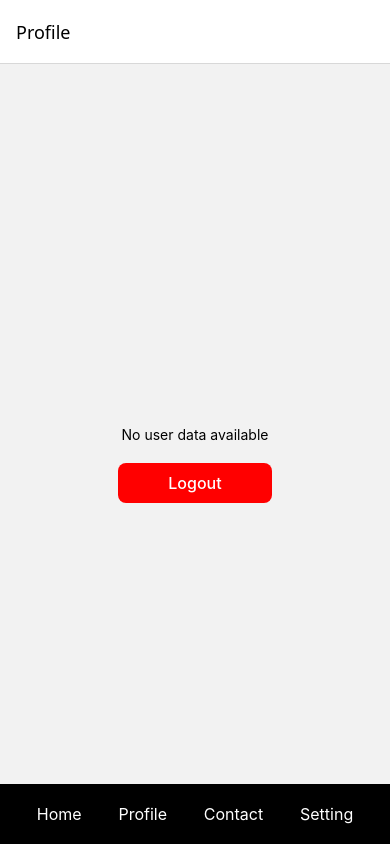
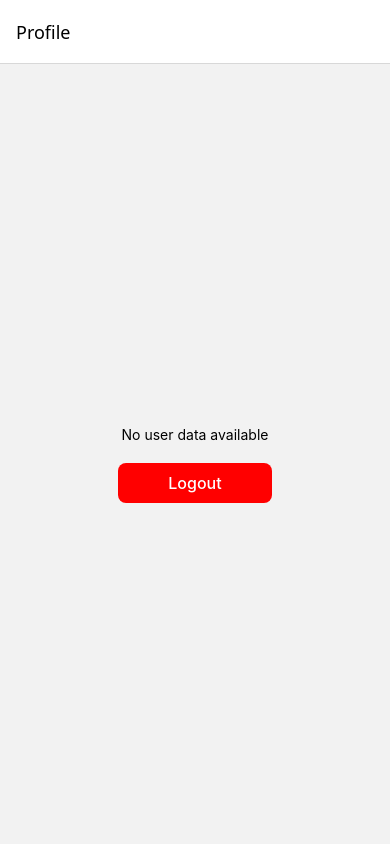
Before and after one commit to codeguyakash/com.pooh.codeguyakash, a React Native app: screen /Profile in a window 390 px wide. Built offline with nearby package versions, Linux system fonts and the light colour scheme.

Commit message:
feat: Remove unused screens and update navigation flow

```diff
--- a/App.tsx
+++ b/App.tsx
@@ -1,10 +1,7 @@
 import React from 'react';
 import { NavigationContainer } from '@react-navigation/native';
 import { createStackNavigator } from '@react-navigation/stack';
-import Home from './src/screens/Home';
 import Profile from './src/screens/Profile';
-import Contact from './src/screens/Contact';
-import Setting from './src/screens/Setting';
 import Login from './src/screens/Login';
 import Auth from './src/context/Auth';
 
@@ -18,10 +15,7 @@ function App(): React.JSX.Element {
         screenOptions={{ headerShown: false }}>
         <Stack.Screen name="Auth" component={Auth} />
         <Stack.Screen name="Login" component={Login} />
-        <Stack.Screen name="Home" component={Home} />
         <Stack.Screen name="Profile" component={Profile} />
-        <Stack.Screen name="Contact" component={Contact} />
-        <Stack.Screen name="Setting" component={Setting} />
       </Stack.Navigator>
     </NavigationContainer>
   );
--- a/src/components/Menu.tsx
+++ /dev/null
@@ -1,53 +0,0 @@
-import React from 'react';
-import { View, Text, StyleSheet, TouchableOpacity } from 'react-native';
-
-const BottomTabBar = ({ navigation }: any) => {
-  return (
-    <View style={styles.tabContainer}>
-      <TouchableOpacity
-        style={styles.tabItem}
-        onPress={() => navigation.navigate('Home')}>
-        <Text style={styles.tabText}>Home</Text>
-      </TouchableOpacity>
-      <TouchableOpacity
-        style={styles.tabItem}
-        onPress={() => navigation.navigate('Profile')}>
-        <Text style={styles.tabText}>Profile</Text>
-      </TouchableOpacity>
-      <TouchableOpacity
-        style={styles.tabItem}
-        onPress={() => navigation.navigate('Contact')}>
-        <Text style={styles.tabText}>Contact</Text>
-      </TouchableOpacity>
-      <TouchableOpacity
-        style={styles.tabItem}
-        onPress={() => navigation.navigate('Setting')}>
-        <Text style={styles.tabText}>Setting</Text>
-      </TouchableOpacity>
-    </View>
-  );
-};
-
-export default BottomTabBar;
-
-const styles = StyleSheet.create({
-  tabContainer: {
-    flexDirection: 'row',
-    justifyContent: 'space-evenly',
-    alignItems: 'center',
-    position: 'absolute',
-    bottom: 0,
-    left: 0,
-    right: 0,
-    paddingVertical: 20,
-    backgroundColor: '#000',
-  },
-  tabItem: {
-    alignItems: 'center',
-    justifyContent: 'center',
-  },
-  tabText: {
-    color: '#fff',
-    fontSize: 16,
-  },
-});
--- a/src/screens/Contact.tsx
+++ /dev/null
@@ -1,27 +0,0 @@
-import { View } from 'react-native';
-import { useEffect } from 'react';
-import Menu from '../components/Menu';
-import { styles } from '../globalStyles';
-
-const Contact = ({ navigation }: any) => {
-  useEffect(() => {
-    console.log(navigation);
-    navigation.setOptions({
-      headerTitle: 'Contact',
-      headerShown: true,
-      headerTitleStyle: {
-        color: 'black',
-      },
-
-      headerLeft: () => null,
-    });
-  }, [navigation]);
-
-  return (
-    <View style={styles.container}>
-      <Menu navigation={navigation} />
-    </View>
-  );
-};
-
-export default Contact;
--- a/src/screens/Home.tsx
+++ /dev/null
@@ -1,27 +0,0 @@
-import { View } from 'react-native';
-import { useEffect } from 'react';
-import Menu from '../components/Menu';
-import { styles } from '../globalStyles';
-
-const Home = ({ navigation }: any) => {
-  useEffect(() => {
-    console.log(navigation);
-    navigation.setOptions({
-      headerTitle: 'Home',
-      headerShown: true,
-      headerTitleStyle: {
-        color: 'black',
-      },
-
-      headerLeft: () => null,
-    });
-  }, [navigation]);
-
-  return (
-    <View style={styles.container}>
-      <Menu navigation={navigation} />
-    </View>
-  );
-};
-
-export default Home;
--- a/src/screens/Login.tsx
+++ b/src/screens/Login.tsx
@@ -44,7 +44,7 @@ const Login = () => {
         await AsyncStorage.setItem('user', JSON.stringify(data.data.user));
         if (isAndroid) {
           ToastAndroid.show(`${data.message}`, ToastAndroid.SHORT);
-          navigation.navigate('Home');
+          navigation.navigate('Profile');
           return;
         }
         Alert.alert(`${data.message}`, JSON.stringify(data));
--- a/src/screens/Profile.tsx
+++ b/src/screens/Profile.tsx
@@ -7,7 +7,6 @@ import {
   ActivityIndicator,
 } from 'react-native';
 import { useEffect, useState } from 'react';
-import Menu from '../components/Menu';
 import { styles } from '../globalStyles';
 import AsyncStorage from '@react-native-async-storage/async-storage';
 import verifiedBadge from '../assets/icons/verified-badge.png';
@@ -110,7 +109,6 @@ const Profile = ({ navigation }: any) => {
           )}
         </TouchableOpacity>
       </View>
-      <Menu navigation={navigation} />
     </View>
   );
 };
--- a/src/screens/Setting.tsx
+++ /dev/null
@@ -1,26 +0,0 @@
-import { View } from 'react-native';
-import React, { useEffect } from 'react';
-
-import Menu from '../components/Menu';
-import { styles } from '../globalStyles';
-const Setting = ({ navigation }: any) => {
-  useEffect(() => {
-    console.log(navigation);
-    navigation.setOptions({
-      headerTitle: 'Settings',
-      headerShown: true,
-      headerTitleStyle: {
-        color: 'black',
-      },
-
-      headerLeft: () => null,
-    });
-  }, [navigation]);
-  return (
-    <View style={styles.container}>
-      <Menu navigation={navigation} />
-    </View>
-  );
-};
-
-export default Setting;
```
Also changed, not shown: 10 other files (tests, documents, lock files or other folders).
